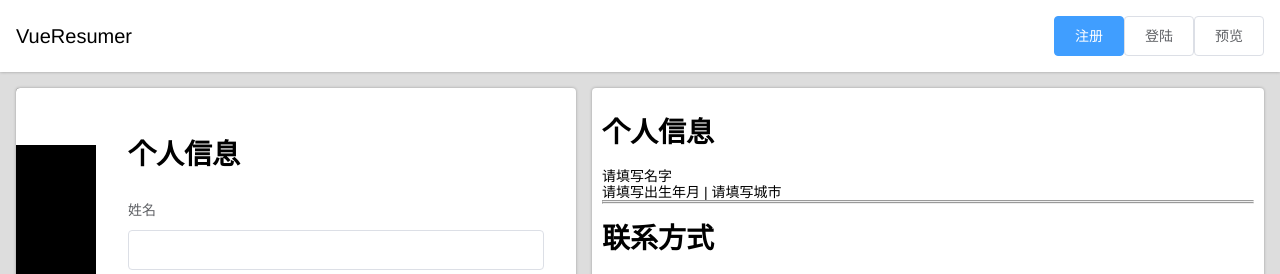
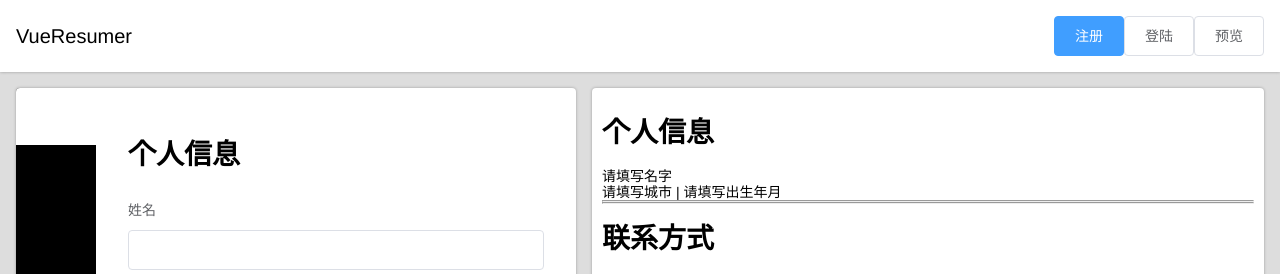
Before and after one commit to williantian/vue-resumer-1, a Vue app: page / in a window 1280 px wide. Shown: the top 274 px of the page. Built offline with nearby package versions, Linux system fonts and the light colour scheme.

Commit message:
解决小bug

```diff
--- a/src/components/Editor.vue
+++ b/src/components/Editor.vue
@@ -3,7 +3,7 @@
     <nav>
       <ol>
         <li
-        v-for="i in [0,1,2,3,4,5]"
+        v-for="i in [0,1,2,3,4,5]" :key="i.id"
         v-bind:class="{active: currentTab === i}"
         v-on:click="currentTab = i">
           <svg class="icon">
--- a/src/components/Preview.vue
+++ b/src/components/Preview.vue
@@ -2,7 +2,7 @@
   <div>
     <h1>个人信息</h1>
     <p>{{resume.profile.name || '请填写名字'}}</p>
-    <p>{{resume.profile.birth || '请填写出生年月'}} | {{resume.profile.city || '请填写城市'}}</p>
+    <p>{{resume.profile.city || '请填写城市'}} | {{resume.profile.birth || '请填写出生年月'}}</p>
     <hr>
 
     <section v-if="filter(resume.workHistory).length > 0">
```
Also changed, not shown: 6 other files (tests, documents, lock files or other folders).
